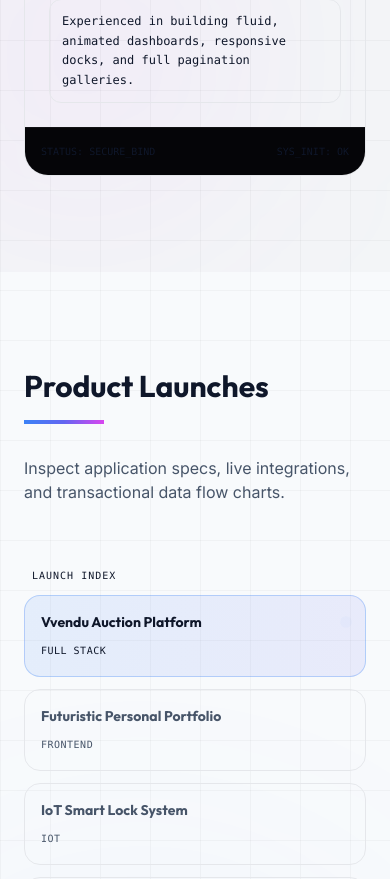
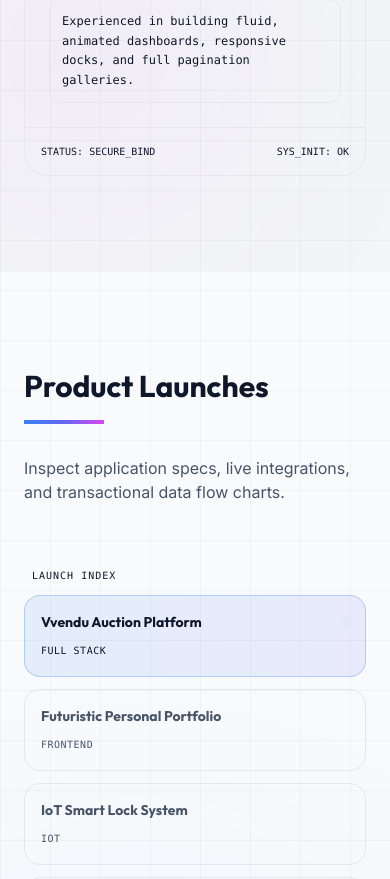
Before and after one commit to rjhariharan/portfolio, a React (Vite) app: page / in a window 390 px wide. Shown: the part 4260-5139 px from the top of the page. Built offline with nearby package versions, Linux system fonts and the light colour scheme.

Commit message:
fix: make Ecosystem Inspector status bar theme-responsive

```diff
--- a/src/components/sections/Skills.tsx
+++ b/src/components/sections/Skills.tsx
@@ -482,7 +482,7 @@ export default function Skills() {
             </div>
 
             {/* Footer command prompt status */}
-            <div className="p-4 bg-[#050508] border-t border-white/5 flex items-center justify-between text-[10px] font-mono text-secondary/40 select-none">
+            <div className="p-4 bg-primary/[0.03] dark:bg-[#050508] border-t border-primary/[0.06] dark:border-white/5 flex items-center justify-between text-[10px] font-mono text-secondary/60 dark:text-secondary/40 select-none">
               <span>STATUS: SECURE_BIND</span>
               <span>SYS_INIT: OK</span>
             </div>
```
